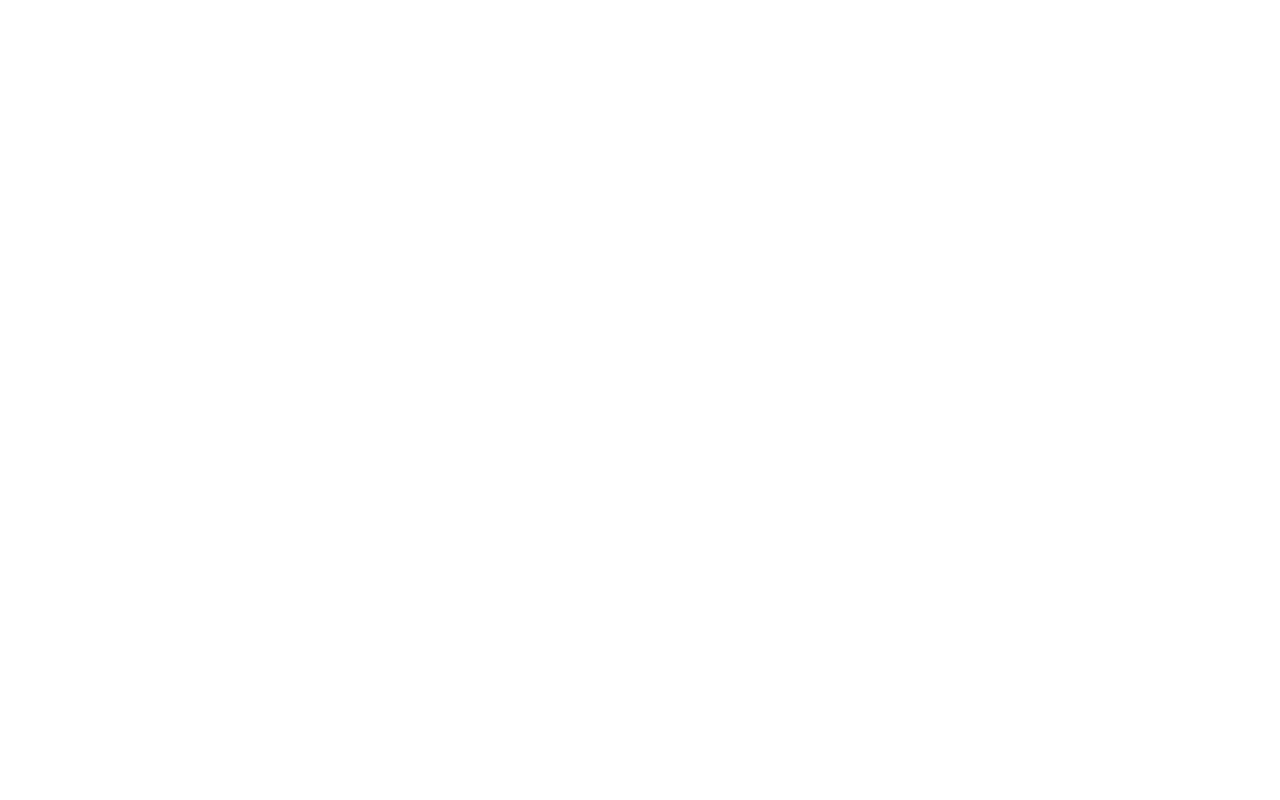
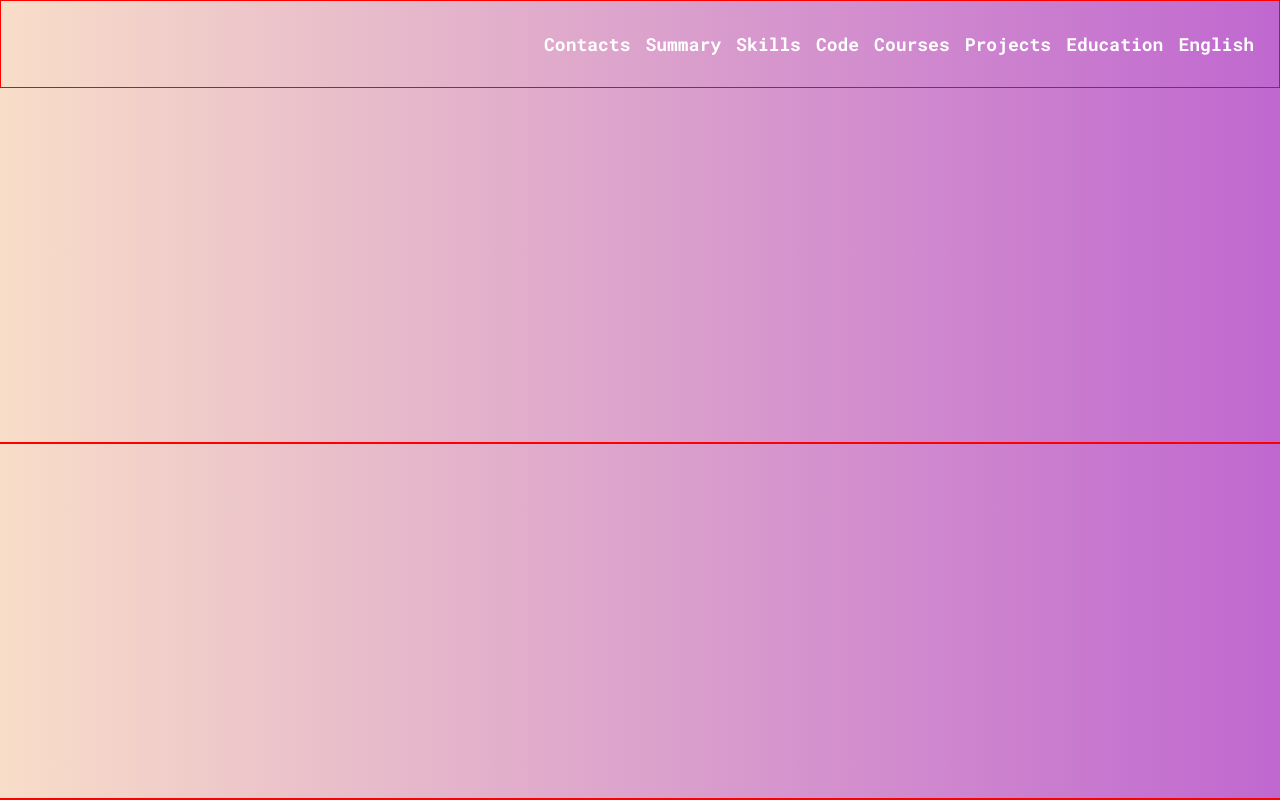
Before and after one commit to h31en/rsschool-cv, a plain HTML site: page index.html in a window 1280 px wide. Drawn offline with Linux system fonts and the light colour scheme.

Commit message:
feat:made a header

```diff
--- a/index.html
+++ b/index.html
@@ -8,6 +8,29 @@
     <link rel="stylesheet" href="style.css">
 </head>
 <body>
+    <div class="header">
+        <div class="container">
+            <nav class="nav">
+                <ul class="nav-list">
+                  <li class="nav-item"><a href="#contacts" class="nav-link">Contacts</a></li>
+                  <li class="nav-item"><a href="#summary" class="nav-link">Summary</a></li>
+                  <li class="nav-item"><a href="#skills" class="nav-link">Skills</a></li>
+                  <li class="nav-item"><a href="#skills" class="nav-link">Code</a></li>
+                  <li class="nav-item"><a href="#skills" class="nav-link">Courses</a></li>
+                  <li class="nav-item"><a href="#skills" class="nav-link">Projects</a></li>
+                  <li class="nav-item"><a href="#skills" class="nav-link">Education </a></li>
+                  <li class="nav-item"><a href="#skills" class="nav-link">English</a></li>
 
+                </ul>
+              </nav>
+        </div>
+
+    </div>
+    <div class="main">
+        <div class="container"></div>
+    </div>
+    <div class="footer">
+        <div class="container"></div>
+    </div>
 </body>
 </html>
--- a/style.css
+++ b/style.css
@@ -0,0 +1,52 @@
+@import url('https://fonts.googleapis.com/css2?family=Roboto+Mono:wght@200;300;400;500;700&display=swap');
+
+/* font-family: 'Roboto Mono', monospace; */
+* {
+    box-sizing: border-box;
+}
+html {
+    scroll-behavior: smooth;
+
+}
+
+body{
+    min-height: 100vh;
+    margin: 0;
+    padding: 0;
+    display: flex;
+    flex-direction: column;
+    justify-content: space-between;
+    font-family: 'Roboto Mono', monospace;
+    background: linear-gradient(90deg, rgba(36,6,0,0) 0%, rgba(224,107,14,0.22592787114845936) 0%, rgba(150,4,177,0.604079131652661) 100%, rgba(207,0,255,1) 100%);
+    color: #fff;
+}
+.container {
+    max-width: 1440px;
+    margin: 0 auto;
+    border: 1px solid red;
+}
+  .nav-list {
+    width: 100%;
+    display: flex;
+    justify-content: end;
+    align-items: center;
+    list-style: none;
+    padding: 0 10px;
+
+    line-height: 50px;
+    font-size: 18px;
+    font-weight: 700;
+
+
+
+
+}
+.nav-item {
+    margin-right: 15px;
+
+
+}
+.nav-item a{
+    text-decoration: none;
+    color: #fff;
+}
```
